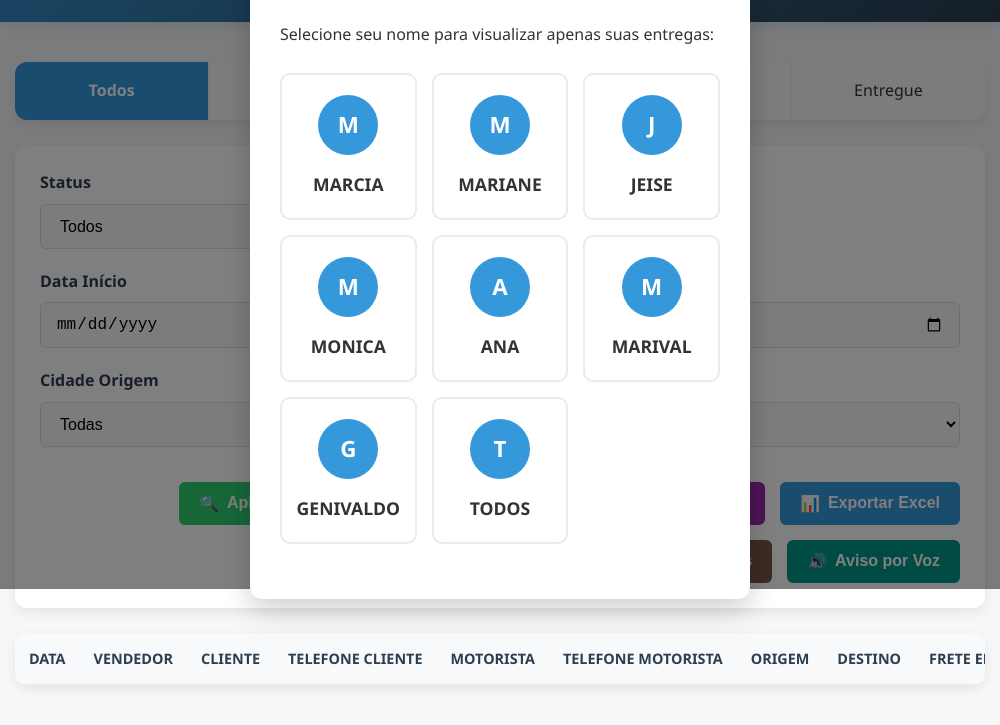
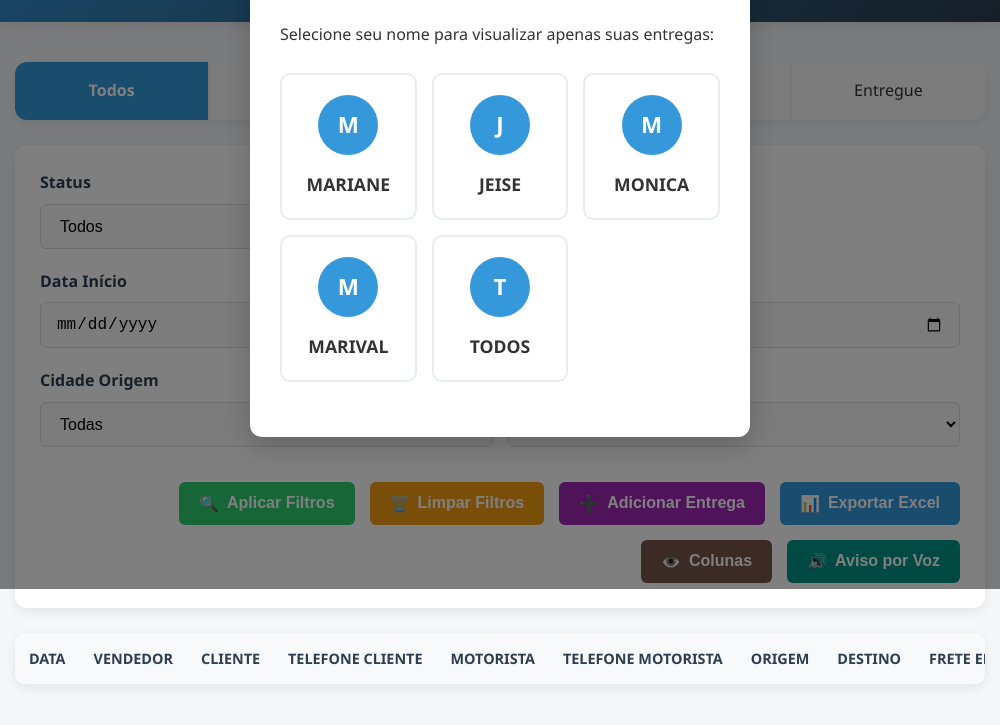
Before and after one commit to Gacjunior3/rodovaraxd.io, an Electron app: page entregas.html in a window 1000 px wide. Shown: the part 211-936 px from the top of the page. Drawn offline with Linux system fonts and the light colour scheme; no server answers.

Commit message:
Update entregas.html

```diff
--- a/entregas.html
+++ b/entregas.html
@@ -1,4 +1,3 @@
-
 <!DOCTYPE html>
 <html lang="pt-BR">
 <head>
@@ -791,10 +790,6 @@
             </div>
             <p>Selecione seu nome para visualizar apenas suas entregas:</p>
             <div class="user-selection" id="userSelection">
-                <div class="user-option" onclick="selectUser('MARCIA')">
-                    <div class="user-option-avatar">M</div>
-                    <div class="user-option-name">MARCIA</div>
-                </div>
                 <div class="user-option" onclick="selectUser('MARIANE')">
                     <div class="user-option-avatar">M</div>
                     <div class="user-option-name">MARIANE</div>
@@ -807,17 +802,9 @@
                     <div class="user-option-avatar">M</div>
                     <div class="user-option-name">MONICA</div>
                 </div>
-                <div class="user-option" onclick="selectUser('ANA')">
-                    <div class="user-option-avatar">A</div>
-                    <div class="user-option-name">ANA</div>
-                </div>
                 <div class="user-option" onclick="selectUser('MARIVAL')">
                     <div class="user-option-avatar">M</div>
                     <div class="user-option-name">MARIVAL</div>
-                </div>
-                <div class="user-option" onclick="selectUser('GENIVALDO')">
-                    <div class="user-option-avatar">G</div>
-                    <div class="user-option-name">GENIVALDO</div>
                 </div>
                 <div class="user-option" onclick="selectUser('TODOS')">
                     <div class="user-option-avatar">T</div>
@@ -1279,13 +1266,10 @@
                 <td><input type="date" value="${formattedDate}" style="padding: 8px; width: 100%;"></td>
                 <td>
                     <select style="padding: 8px; width: 100%;">
-                        <option value="MARCIA" ${currentUser === 'MARCIA' ? 'selected' : ''}>MARCIA</option>
                         <option value="MARIANE" ${currentUser === 'MARIANE' ? 'selected' : ''}>MARIANE</option>
                         <option value="JEISE" ${currentUser === 'JEISE' ? 'selected' : ''}>JEISE</option>
                         <option value="MONICA" ${currentUser === 'MONICA' ? 'selected' : ''}>MONICA</option>
-                        <option value="ANA" ${currentUser === 'ANA' ? 'selected' : ''}>ANA</option>
                         <option value="MARIVAL" ${currentUser === 'MARIVAL' ? 'selected' : ''}>MARIVAL</option>
-                        <option value="GENIVALDO" ${currentUser === 'GENIVALDO' ? 'selected' : ''}>GENIVALDO</option>
                     </select>
                 </td>
                 <td><input type="text" placeholder="Nome do cliente" style="padding: 8px; width: 100%;"></td>
@@ -1426,13 +1410,10 @@
                 <td><input type="date" value="${dataFormatada}" style="padding: 8px; width: 100%;"></td>
                 <td>
                     <select style="padding: 8px; width: 100%;">
-                        <option value="MARCIA" ${celulas[1].textContent === 'MARCIA' ? 'selected' : ''}>MARCIA</option>
                         <option value="MARIANE" ${celulas[1].textContent === 'MARIANE' ? 'selected' : ''}>MARIANE</option>
                         <option value="JEISE" ${celulas[1].textContent === 'JEISE' ? 'selected' : ''}>JEISE</option>
                         <option value="MONICA" ${celulas[1].textContent === 'MONICA' ? 'selected' : ''}>MONICA</option>
-                        <option value="ANA" ${celulas[1].textContent === 'ANA' ? 'selected' : ''}>ANA</option>
                         <option value="MARIVAL" ${celulas[1].textContent === 'MARIVAL' ? 'selected' : ''}>MARIVAL</option>
-                        <option value="GENIVALDO" ${celulas[1].textContent === 'GENIVALDO' ? 'selected' : ''}>GENIVALDO</option>
                     </select>
                 </td>
                 <td><input type="text" value="${celulas[2].textContent}" style="padding: 8px; width: 100%;"></td>
```
